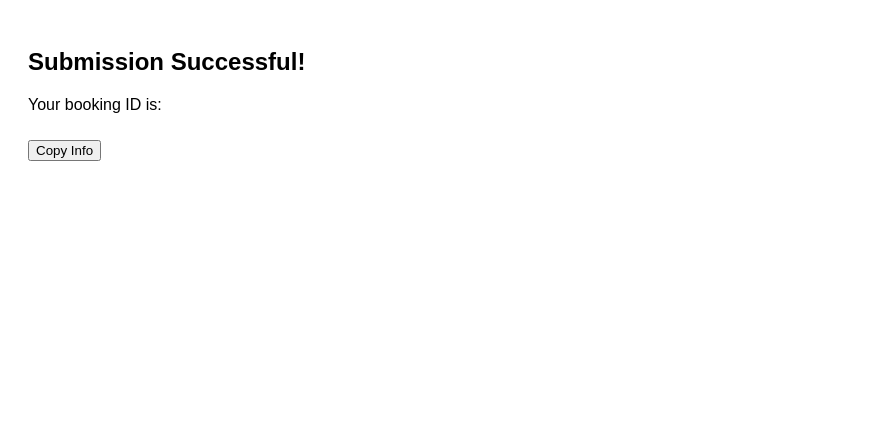
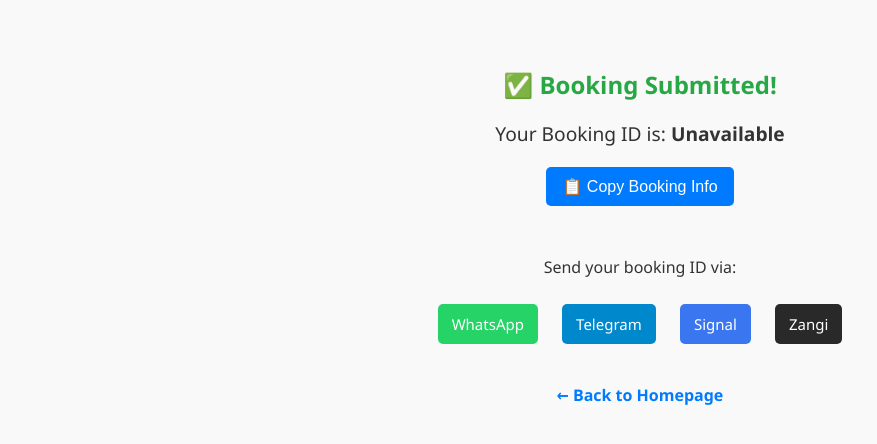
Before and after one commit to krimmzy/therapy, a website: page thank-you.html in a window 1280 px wide. Shown: the whole page, without its empty margins (0-877 px from the left). Drawn offline with Linux system fonts and the light colour scheme.

Commit message:
Update thank-you.html

```diff
--- a/thank-you.html
+++ b/thank-you.html
@@ -1,27 +1,111 @@
 <!DOCTYPE html>
-<html>
+<html lang="en">
 <head>
-  <title>Thank You</title>
+  <meta charset="UTF-8" />
+  <meta name="viewport" content="width=device-width, initial-scale=1.0"/>
+  <title>Thank You – Gracey Therapy</title>
   <style>
-    body { font-family: Arial; padding: 20px; }
-    button { margin-top: 10px; }
+    body {
+      font-family: 'Segoe UI', Tahoma, Geneva, Verdana, sans-serif;
+      background: #f9f9f9;
+      color: #333;
+      padding: 40px 20px;
+      text-align: center;
+    }
+
+    h2 {
+      color: #28a745;
+      margin-bottom: 10px;
+    }
+
+    .booking-id {
+      font-size: 1.2rem;
+      margin-bottom: 20px;
+    }
+
+    button.copy-btn {
+      background-color: #007bff;
+      color: white;
+      border: none;
+      padding: 10px 16px;
+      font-size: 16px;
+      border-radius: 5px;
+      cursor: pointer;
+      margin-bottom: 20px;
+    }
+
+    button.copy-btn:hover {
+      background-color: #0056b3;
+    }
+
+    .social-links {
+      margin-top: 30px;
+    }
+
+    .social-links a {
+      display: inline-block;
+      margin: 10px;
+      text-decoration: none;
+      color: white;
+      padding: 10px 14px;
+      border-radius: 5px;
+      font-size: 15px;
+    }
+
+    .whatsapp { background-color: #25d366; }
+    .telegram { background-color: #0088cc; }
+    .signal   { background-color: #3a76f0; }
+    .zangi    { background-color: #292929; }
+
+    .back-home {
+      margin-top: 30px;
+      display: inline-block;
+      text-decoration: none;
+      color: #007bff;
+      font-weight: bold;
+    }
+
+    .back-home:hover {
+      text-decoration: underline;
+    }
   </style>
 </head>
 <body>
-  <h2>Submission Successful!</h2>
-  <p>Your booking ID is: <strong id="bookingId"></strong></p>
-  <button onclick="copyText()">Copy Info</button>
+  <h2>✅ Booking Submitted!</h2>
+  <p class="booking-id">Your Booking ID is: <strong id="bookingId"></strong></p>
+  <button class="copy-btn" onclick="copyInfo()">📋 Copy Booking Info</button>
+
+  <div class="social-links">
+    <p>Send your booking ID via:</p>
+    <a id="whatsappLink" class="whatsapp" target="_blank">WhatsApp</a>
+    <a id="telegramLink" class="telegram" target="_blank">Telegram</a>
+    <a id="signalLink" class="signal" target="_blank">Signal</a>
+    <a id="zangiLink" class="zangi" target="_blank">Zangi</a>
+  </div>
+
+  <a class="back-home" href="/">← Back to Homepage</a>
 
   <script>
-    const bookingId = new URLSearchParams(window.location.search).get("booking_id");
+    const params = new URLSearchParams(window.location.search);
+    const bookingId = params.get("booking_id") || "Unavailable";
     document.getElementById("bookingId").innerText = bookingId;
 
-    function copyText() {
-      const text = `Your booking ID: ${bookingId}`;
-      navigator.clipboard.writeText(text).then(() => {
-        alert("Copied to clipboard!");
+    const message = `Hello Gracey, I just made a booking. My booking ID is: ${bookingId}`;
+
+    // Encode message for URLs
+    const encoded = encodeURIComponent(message);
+
+    // Set links with encoded booking message
+    document.getElementById("whatsappLink").href = `https://wa.me/19282019545?text=${encoded}`;
+    document.getElementById("telegramLink").href = `https://t.me/Graceytherapy?text=${encoded}`;
+    document.getElementById("signalLink").href = `https://signal.me/#p/+19282019545?text=${encoded}`;
+    document.getElementById("zangiLink").href = `https://zangi.com/share?text=${encoded}&to=10-8926-7524`;
+
+    function copyInfo() {
+      navigator.clipboard.writeText(message).then(() => {
+        alert("Booking info copied to clipboard!");
       });
     }
   </script>
 </body>
-</html>
+  </html>
```
